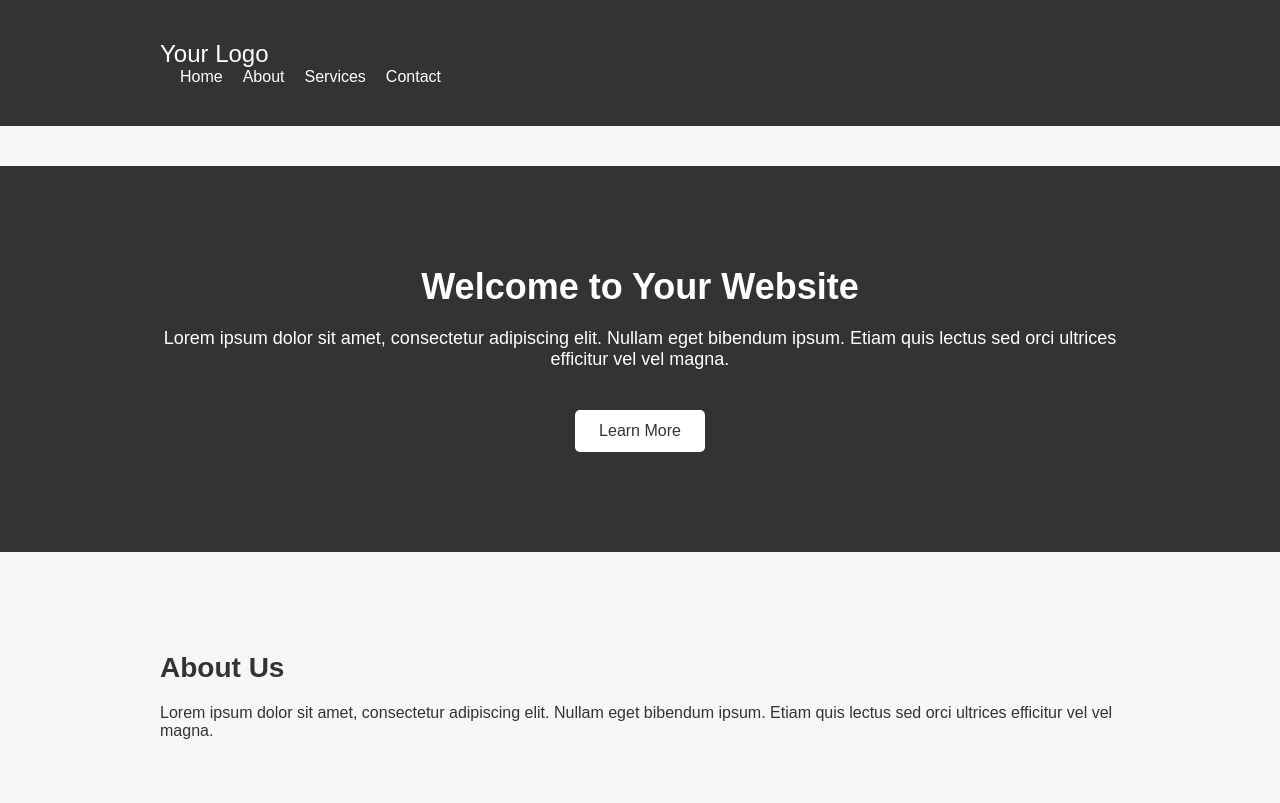
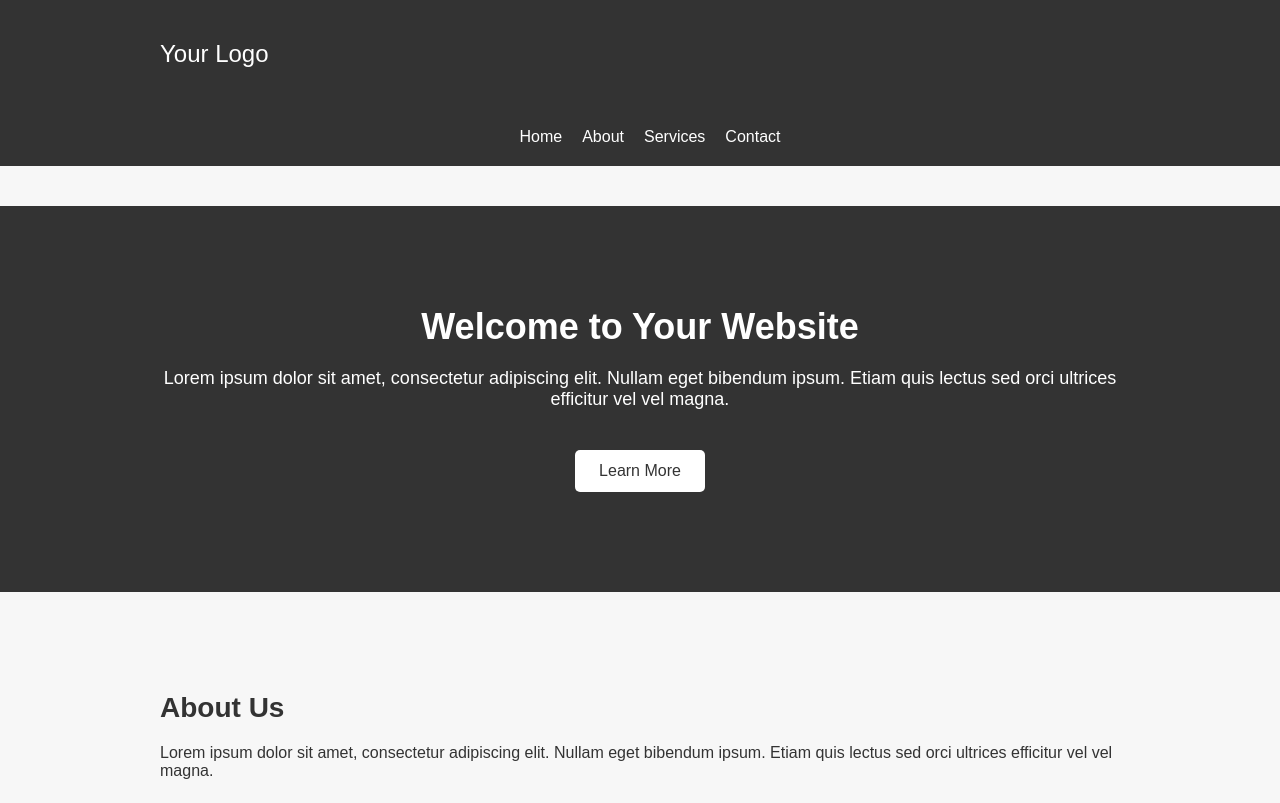
Before and after one commit to OrdinaryOffender/template.github.io, a plain HTML site: page index.html in a window 1280 px wide. Shown: the top 803 px of the page. Drawn offline with Linux system fonts and the light colour scheme.

Commit message:
Add files via upload

```diff
--- a/index.html
+++ b/index.html
@@ -7,10 +7,15 @@
 <body>
   <header>
     <div class="container">
+      <div class="logo">
+        <a href="#">Your Logo</a>
+      </div>
+    </div>
+  </header>
+
+  <div class="navigation">
+    <div class="container">
       <nav>
-        <div class="logo">
-          <a href="#">Your Logo</a>
-        </div>
         <ul>
           <li><a href="#">Home</a></li>
           <li><a href="#">About</a></li>
@@ -19,7 +24,7 @@
         </ul>
       </nav>
     </div>
-  </header>
+  </div>
 
   <main>
     <section class="hero">
--- a/style.css
+++ b/style.css
@@ -34,6 +34,17 @@ header .container {
   color: #fff;
   font-size: 24px;
   text-decoration: none;
+}
+
+/* Navigation styles */
+.navigation {
+  background-color: #333;
+  color: #fff;
+}
+
+.navigation .container {
+  display: flex;
+  justify-content: center;
 }
 
 nav ul {
```
